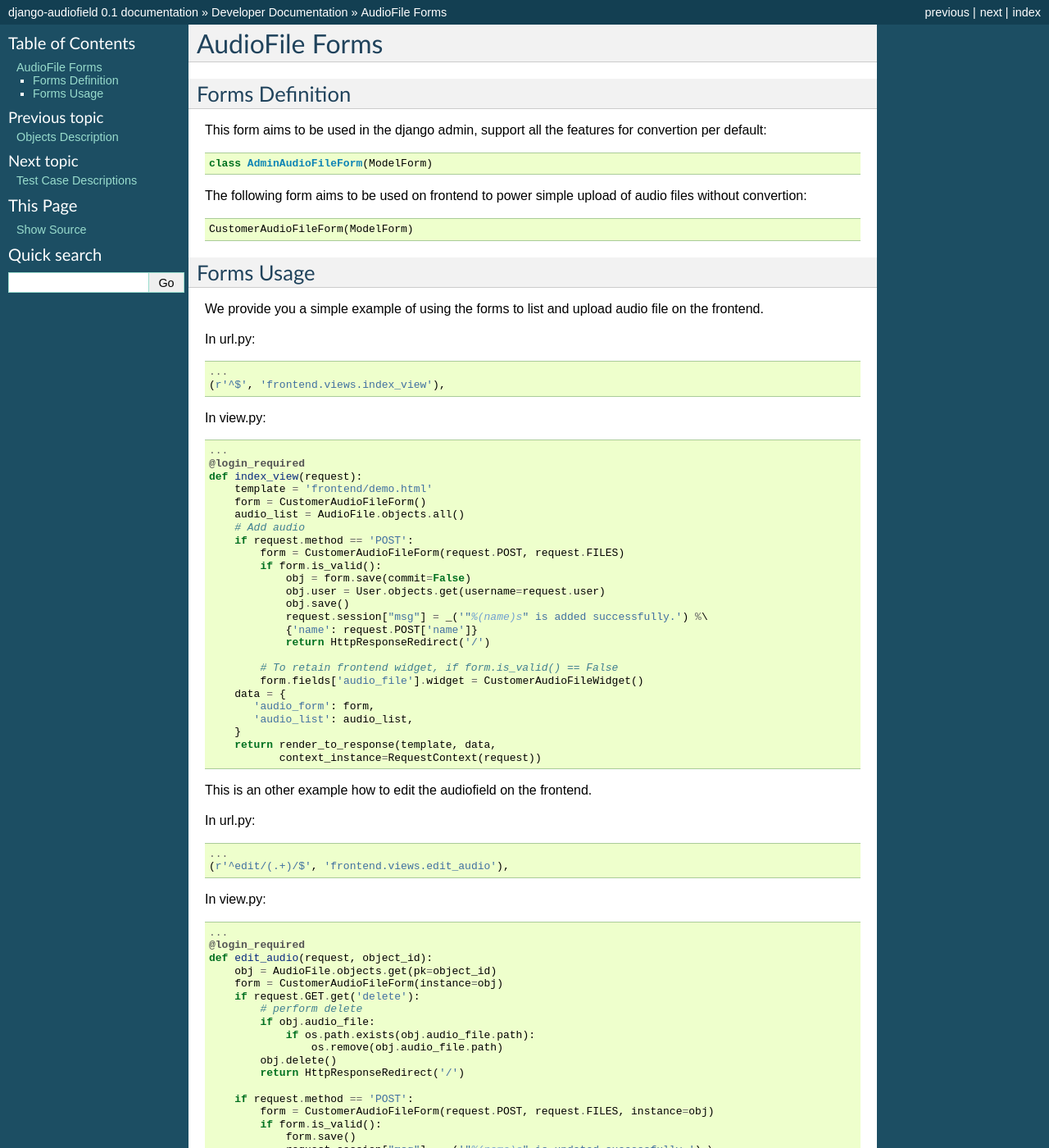
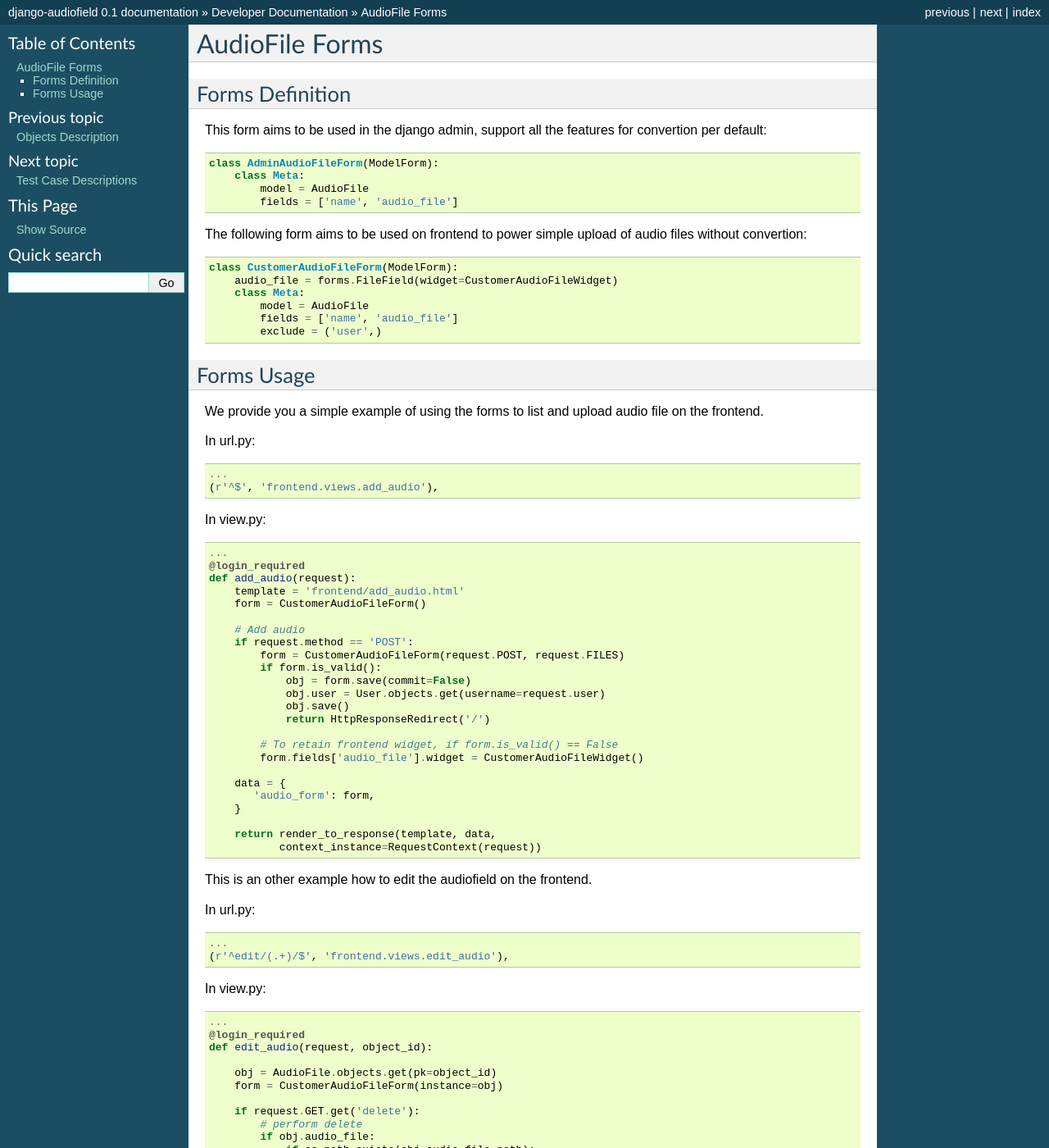
Before and after one commit to fancy517/django-audiofield, a Sphinx documentation site: the page built from docs/source/developer-doc/form.rst, in a window 1280 px wide and 1400 px high. Shown: the whole window at 82% size. Built offline with Sphinx 7.4.7, drawn with Linux system fonts in a browser that asks for light colours; some of the changed text lies outside the part shown.

Commit message:
updated forms doc

```diff
--- a/docs/source/developer-doc/form.rst
+++ b/docs/source/developer-doc/form.rst
@@ -10,11 +10,19 @@ Forms Definition
 
 This form aims to be used in the django admin, support all the features for convertion per default::
 
-    class AdminAudioFileForm(ModelForm)
+    class AdminAudioFileForm(ModelForm):
+        class Meta:
+            model = AudioFile
+            fields = ['name', 'audio_file']
 
 The following form aims to be used on frontend to power simple upload of audio files without convertion::
 
-    CustomerAudioFileForm(ModelForm)
+    class CustomerAudioFileForm(ModelForm):
+        audio_file = forms.FileField(widget=CustomerAudioFileWidget)
+        class Meta:
+            model = AudioFile
+            fields = ['name', 'audio_file']
+            exclude = ('user',)
 
 
 Forms Usage
@@ -25,16 +33,16 @@ We provide you a simple example of using the forms to list and upload audio file
 In url.py::
 
     ...
-    (r'^$', 'frontend.views.index_view'),
+    (r'^$', 'frontend.views.add_audio'),
 
 In view.py::
 
     ...
     @login_required
-    def index_view(request):
-        template = 'frontend/demo.html'
+    def add_audio(request):
+        template = 'frontend/add_audio.html'
         form = CustomerAudioFileForm()
-        audio_list = AudioFile.objects.all()
+
         # Add audio
         if request.method == 'POST':
             form = CustomerAudioFileForm(request.POST, request.FILES)
@@ -42,16 +50,15 @@ In view.py::
                 obj = form.save(commit=False)
                 obj.user = User.objects.get(username=request.user)
                 obj.save()
-                request.session["msg"] = _('"%(name)s" is added successfully.') %\
-                {'name': request.POST['name']}
                 return HttpResponseRedirect('/')
 
             # To retain frontend widget, if form.is_valid() == False
             form.fields['audio_file'].widget = CustomerAudioFileWidget()
+
         data = {
            'audio_form': form,
-           'audio_list': audio_list,
         }
+
         return render_to_response(template, data,
                context_instance=RequestContext(request))
 
@@ -70,8 +77,10 @@ In view.py::
     ...
     @login_required
     def edit_audio(request, object_id):
+
         obj = AudioFile.objects.get(pk=object_id)
         form = CustomerAudioFileForm(instance=obj)
+
         if request.GET.get('delete'):
             # perform delete
             if obj.audio_file:
@@ -84,13 +93,13 @@ In view.py::
             form = CustomerAudioFileForm(request.POST, request.FILES, instance=obj)
             if form.is_valid():
                 form.save()
-                request.session["msg"] = _('"%(name)s" is updated successfully.') \
-                % {'name': request.POST['name']}
                 return HttpResponseRedirect('/')
 
-        template = 'frontend/audio.html'
+        template = 'frontend/edit_audio.html'
+
         data = {
            'audio_form': form,
         }
+
         return render_to_response(template, data,
                context_instance=RequestContext(request))
```
Also changed, not shown: 1 other file.
